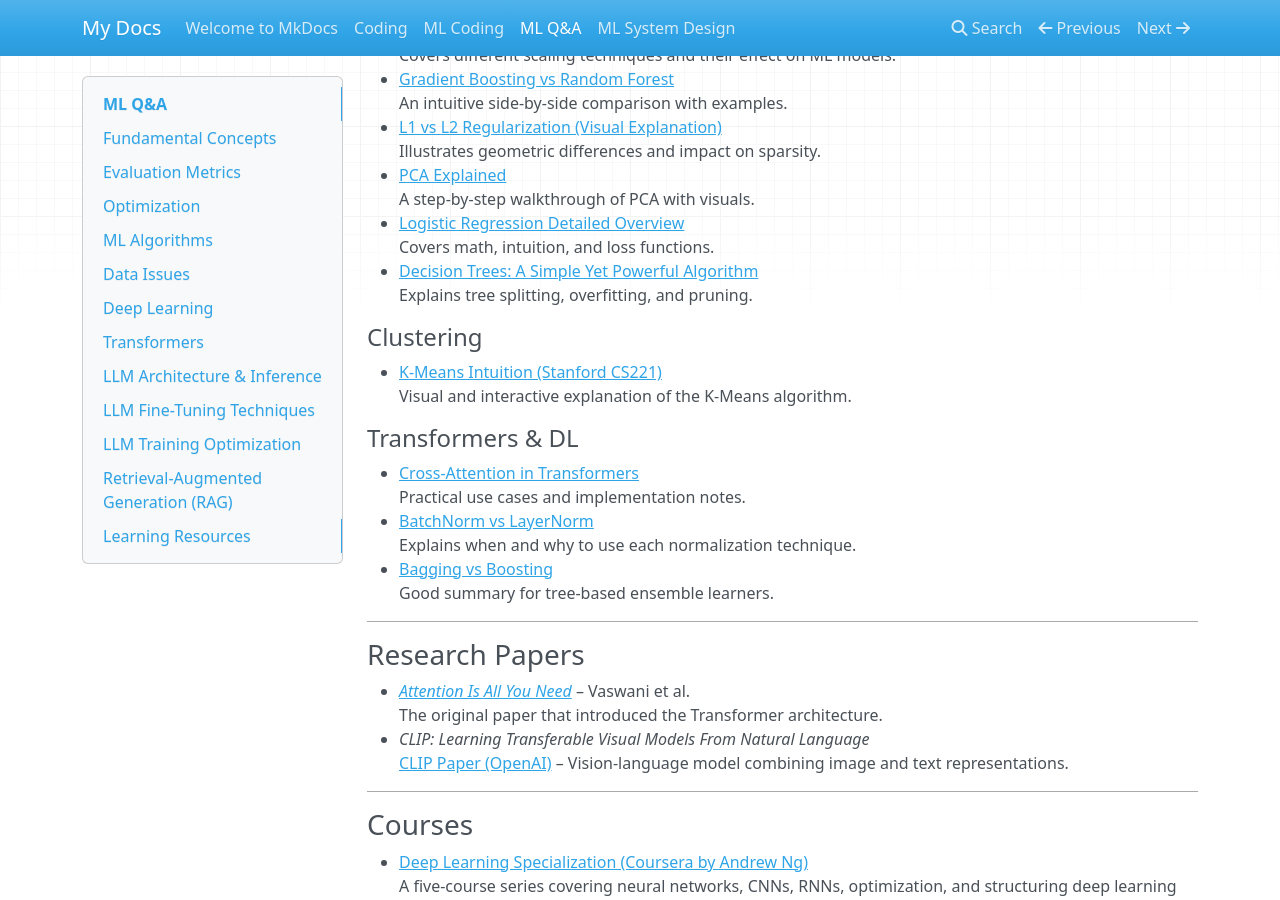
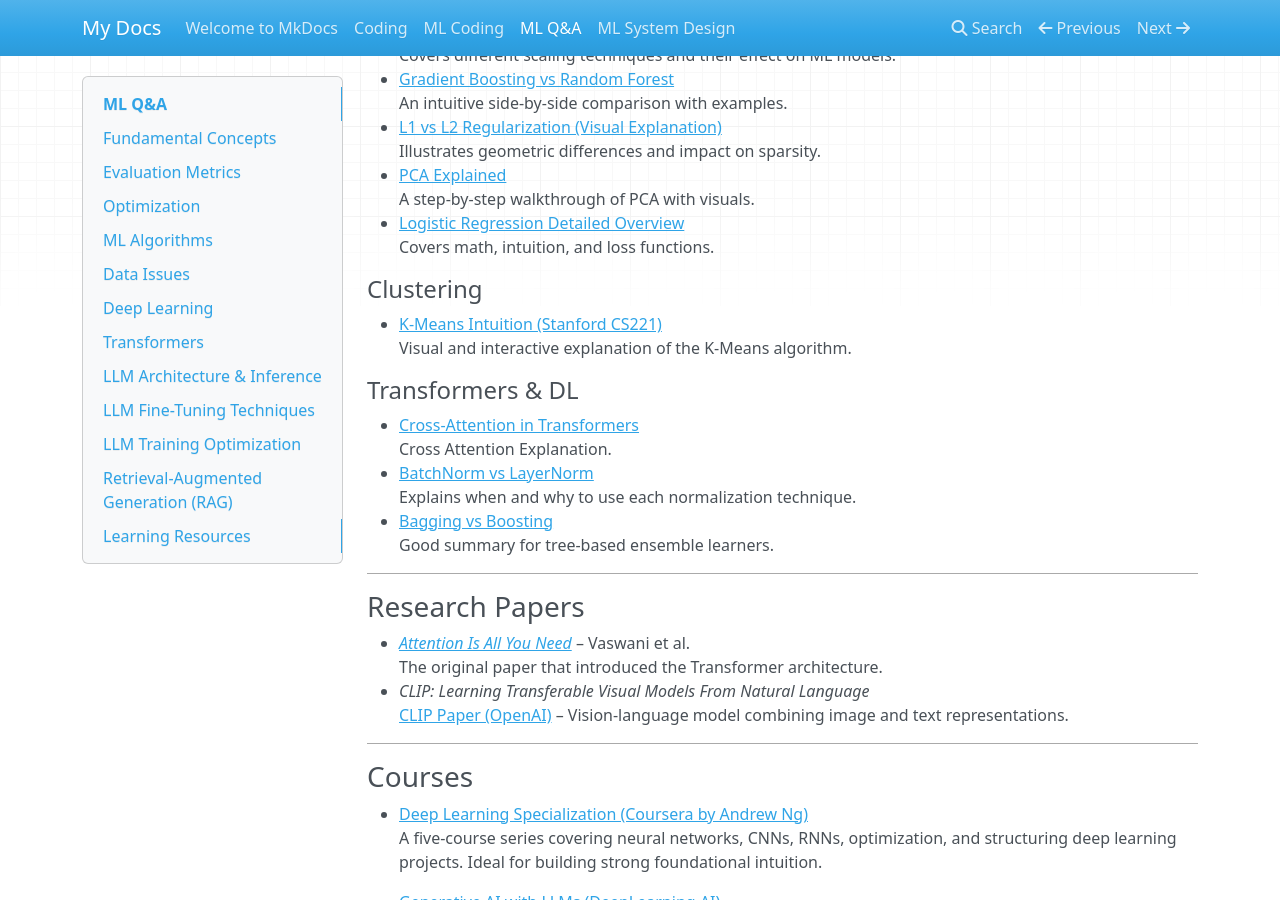
Before and after one commit to MelodyMD/MLE101, an MkDocs documentation site: the page built from docs/ml_qa.md, in a window 1280 px wide and 900 px high, scrolled down 3390 px. Built offline with MkDocs 1.6.1, drawn with Linux system fonts in a browser that asks for light colours; nearby versions of some CDN libraries.

Commit message:
fix links

```diff
--- a/docs/ml_qa.md
+++ b/docs/ml_qa.md
@@ -168,16 +168,14 @@
   A step-by-step walkthrough of PCA with visuals.
 - [Logistic Regression Detailed Overview](https://towardsdatascience.com/logistic-regression-detailed-overview-46c4da4303bc)
   Covers math, intuition, and loss functions.
-- [Decision Trees: A Simple Yet Powerful Algorithm](https://towardsdatascience.com/decision-trees-d07e0f420175)
-  Explains tree splitting, overfitting, and pruning.
 
 #### Clustering
 - [K-Means Intuition (Stanford CS221)](https://stanford.edu/~cpiech/cs221/handouts/kmeans.html)
   Visual and interactive explanation of the K-Means algorithm.
 
 #### Transformers & DL
-- [Cross-Attention in Transformers](https://vaclavkosar.com/ml/cross-attention-in-transformer-architecture)
-  Practical use cases and implementation notes.
+- [Cross-Attention in Transformers](https://medium.com/@sachinsoni600517/cross-attention-in-transformer-f37ce7129d78)
+  Cross Attention Explanation.
 - [BatchNorm vs LayerNorm](https://www.linkedin.com/pulse/understanding-batch-normalization-layer-group-implementing-pasha-s/)
   Explains when and why to use each normalization technique.
 - [Bagging vs Boosting](https://www.geeksforgeeks.org/bagging-vs-boosting-in-machine-learning/)
@@ -199,5 +197,5 @@
 - [Deep Learning Specialization (Coursera by Andrew Ng)](https://www.coursera.org/specializations/deep-learning)
   A five-course series covering neural networks, CNNs, RNNs, optimization, and structuring deep learning projects. Ideal for building strong foundational intuition.
 
-- [Generative AI with LLMs (DeepLearning.AI)](https://www.deeplearning.ai/short-courses/generative-ai-with-llms/)
+- [Generative AI with LLMs (DeepLearning.AI)](https://www.deeplearning.ai/courses/generative-ai-with-llms/)
   Covers modern LLM workflows, from prompt engineering to RAG and fine-tuning.
```
Also changed, not shown: docs/coding.md (+1 -1 lines), docs/ml_system_design.md (+2 -2 lines).
